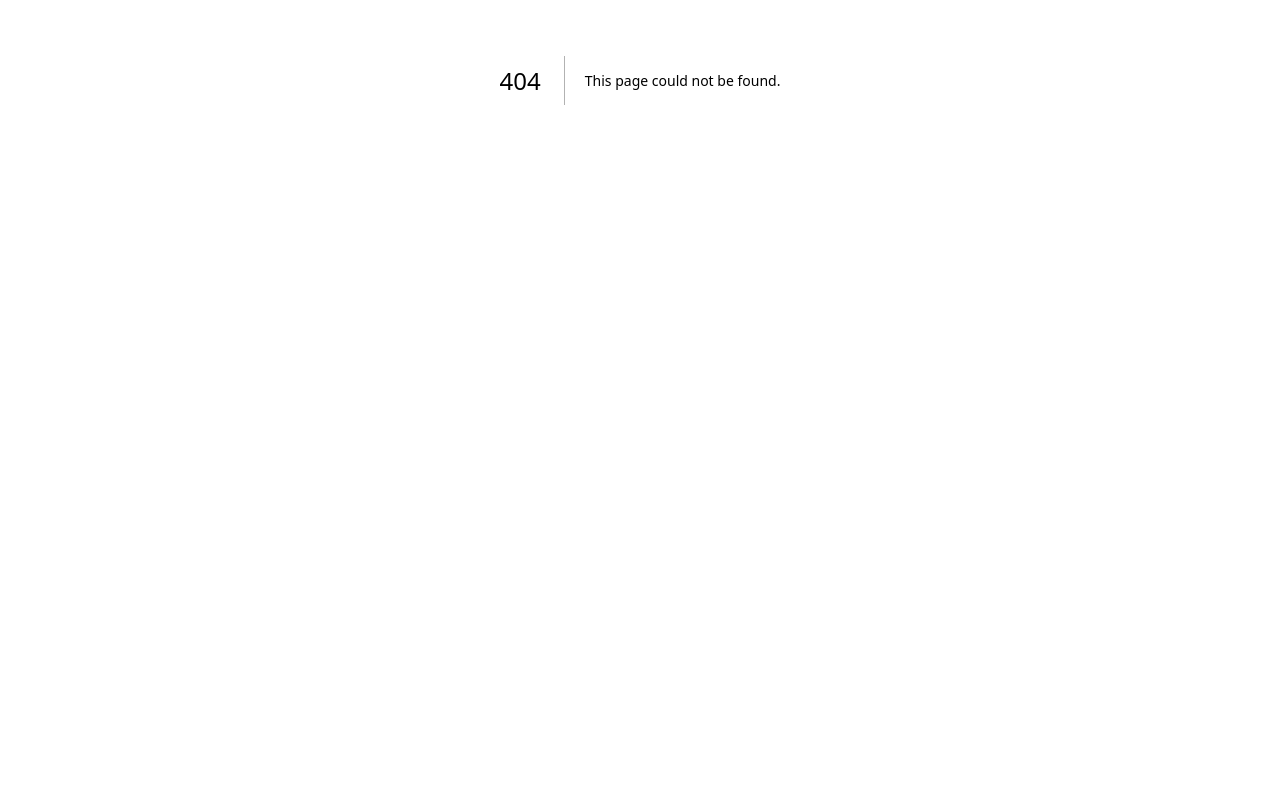
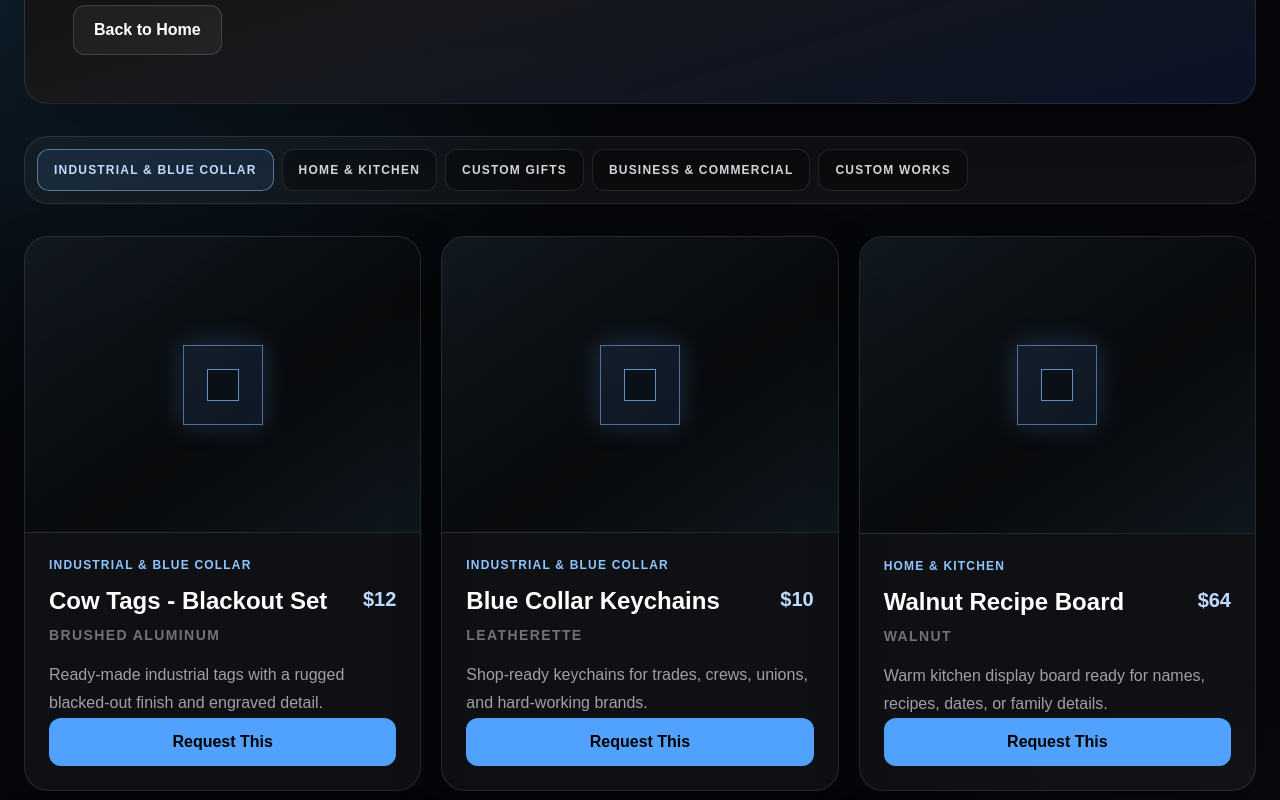
Before and after one commit to davemeeks64-hash/gradeline-supply, a Next.js app: page /shop in a window 1280 px wide. Before the commit this address had no page. Shown: the part 320-1120 px from the top of the page. Before the commit the page ends 800 px from the top, so only its background shows below. Built offline with nearby package versions, Linux system fonts and the light colour scheme.

Commit message:
Built public shop page

```diff
--- /dev/null
+++ b/src/app/shop/page.tsx
@@ -0,0 +1,149 @@
+import Link from "next/link";
+
+const collections = [
+  "Industrial & Blue Collar",
+  "Home & Kitchen",
+  "Custom Gifts",
+  "Business & Commercial",
+  "Custom Works",
+];
+
+const products = [
+  {
+    productName: "Cow Tags - Blackout Set",
+    collection: "Industrial & Blue Collar",
+    material: "Brushed aluminum",
+    startingPrice: "$12",
+    description:
+      "Ready-made industrial tags with a rugged blacked-out finish and engraved detail.",
+  },
+  {
+    productName: "Blue Collar Keychains",
+    collection: "Industrial & Blue Collar",
+    material: "Leatherette",
+    startingPrice: "$10",
+    description:
+      "Shop-ready keychains for trades, crews, unions, and hard-working brands.",
+  },
+  {
+    productName: "Walnut Recipe Board",
+    collection: "Home & Kitchen",
+    material: "Walnut",
+    startingPrice: "$64",
+    description:
+      "Warm kitchen display board ready for names, recipes, dates, or family details.",
+  },
+  {
+    productName: "Slate Coaster Set",
+    collection: "Custom Gifts",
+    material: "Black slate",
+    startingPrice: "$28",
+    description:
+      "Gift-ready slate set with a premium engraved look for homes, events, or keepsakes.",
+  },
+  {
+    productName: "Shop Logo Display Sign",
+    collection: "Business & Commercial",
+    material: "Acrylic",
+    startingPrice: "$85",
+    description:
+      "Counter or desk sign placeholder for business logos and branded displays.",
+  },
+  {
+    productName: "Trade Motto Wall Plate",
+    collection: "Custom Works",
+    material: "Walnut plywood",
+    startingPrice: "$38",
+    description:
+      "Ready-made wall piece that can be adapted for shop slogans or custom sayings.",
+  },
+];
+
+export default function ShopPage() {
+  return (
+    <main className="min-h-screen bg-[#05070a] text-white">
+      <section className="relative overflow-hidden px-6 py-16">
+        <div className="absolute inset-0 bg-[radial-gradient(circle_at_top_left,_rgba(56,139,196,0.28),_transparent_35%),radial-gradient(circle_at_bottom_right,_rgba(80,80,80,0.28),_transparent_35%)]" />
+
+        <div className="relative mx-auto max-w-7xl">
+          <div className="rounded-3xl border border-white/10 bg-gradient-to-br from-zinc-950 via-zinc-900 to-blue-950/40 p-8 shadow-2xl md:p-12">
+            <p className="text-sm font-bold uppercase tracking-widest text-blue-300">
+              Gradeline Supply Co.
+            </p>
+            <h1 className="mt-4 text-4xl font-black md:text-6xl">
+              Shop Gradeline
+            </h1>
+            <p className="mt-5 max-w-2xl text-lg leading-8 text-zinc-300">
+              Browse demo ready-made products, collection ideas, and shop-built
+              goods that can be requested, customized, or used as a starting
+              point.
+            </p>
+            <Link
+              href="/"
+              className="mt-8 inline-flex rounded-xl border border-white/15 bg-white/5 px-5 py-3 font-bold text-white transition hover:border-blue-300/40 hover:bg-blue-400/10"
+            >
+              Back to Home
+            </Link>
+          </div>
+
+          <div className="mt-8 flex gap-2 overflow-x-auto rounded-3xl border border-white/10 bg-white/[0.04] p-3">
+            {collections.map((collection, index) => (
+              <button
+                key={collection}
+                className={[
+                  "min-w-max rounded-xl border px-4 py-3 text-xs font-bold uppercase tracking-widest transition",
+                  index === 0
+                    ? "border-blue-300/50 bg-blue-400/10 text-blue-200"
+                    : "border-white/10 bg-black/30 text-zinc-300 hover:border-blue-300/40 hover:bg-blue-400/10",
+                ].join(" ")}
+              >
+                {collection}
+              </button>
+            ))}
+          </div>
+
+          <div className="mt-8 grid gap-5 md:grid-cols-2 xl:grid-cols-3">
+            {products.map((product) => (
+              <article
+                key={product.productName}
+                className="flex flex-col overflow-hidden rounded-3xl border border-white/10 bg-white/[0.04] shadow-[0_18px_45px_rgba(0,0,0,0.28)] transition hover:border-blue-300/40 hover:bg-white/[0.07]"
+              >
+                <div className="grid aspect-[4/3] place-items-center border-b border-white/10 bg-[linear-gradient(145deg,rgba(17,24,31,0.96),rgba(8,10,12,1)_58%,rgba(15,23,30,0.98))]">
+                  <div className="grid h-20 w-20 place-items-center border border-blue-300/50 bg-blue-400/10 shadow-[0_0_28px_rgba(96,165,250,0.24)]">
+                    <span className="h-8 w-8 border border-blue-300/70 bg-black/40" />
+                  </div>
+                </div>
+
+                <div className="flex flex-1 flex-col p-6">
+                  <p className="text-xs font-bold uppercase tracking-widest text-blue-300">
+                    {product.collection}
+                  </p>
+                  <div className="mt-3 flex items-start justify-between gap-4">
+                    <h2 className="text-2xl font-black">
+                      {product.productName}
+                    </h2>
+                    <p className="shrink-0 text-xl font-black text-blue-200">
+                      {product.startingPrice}
+                    </p>
+                  </div>
+                  <p className="mt-2 text-sm font-bold uppercase tracking-widest text-zinc-500">
+                    {product.material}
+                  </p>
+                  <p className="mt-4 leading-7 text-zinc-400">
+                    {product.description}
+                  </p>
+                  <Link
+                    href="/custom-order"
+                    className="mt-auto rounded-xl bg-blue-400 px-5 py-3 text-center font-bold text-black transition hover:bg-blue-300"
+                  >
+                    Request This
+                  </Link>
+                </div>
+              </article>
+            ))}
+          </div>
+        </div>
+      </section>
+    </main>
+  );
+}
```
